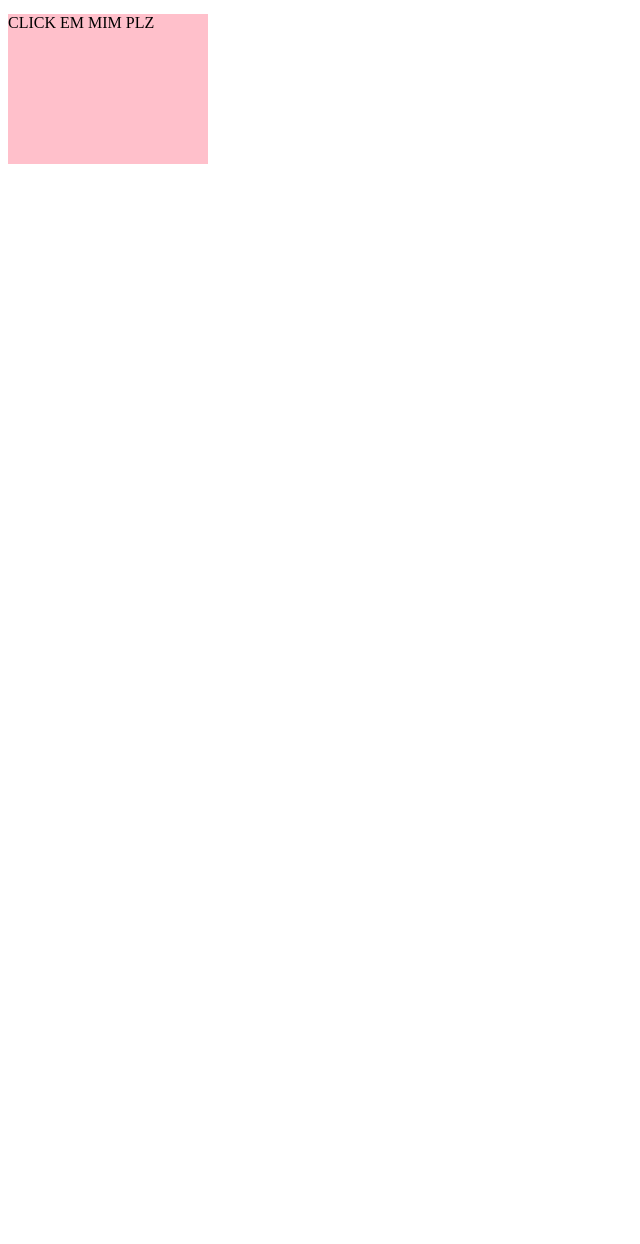
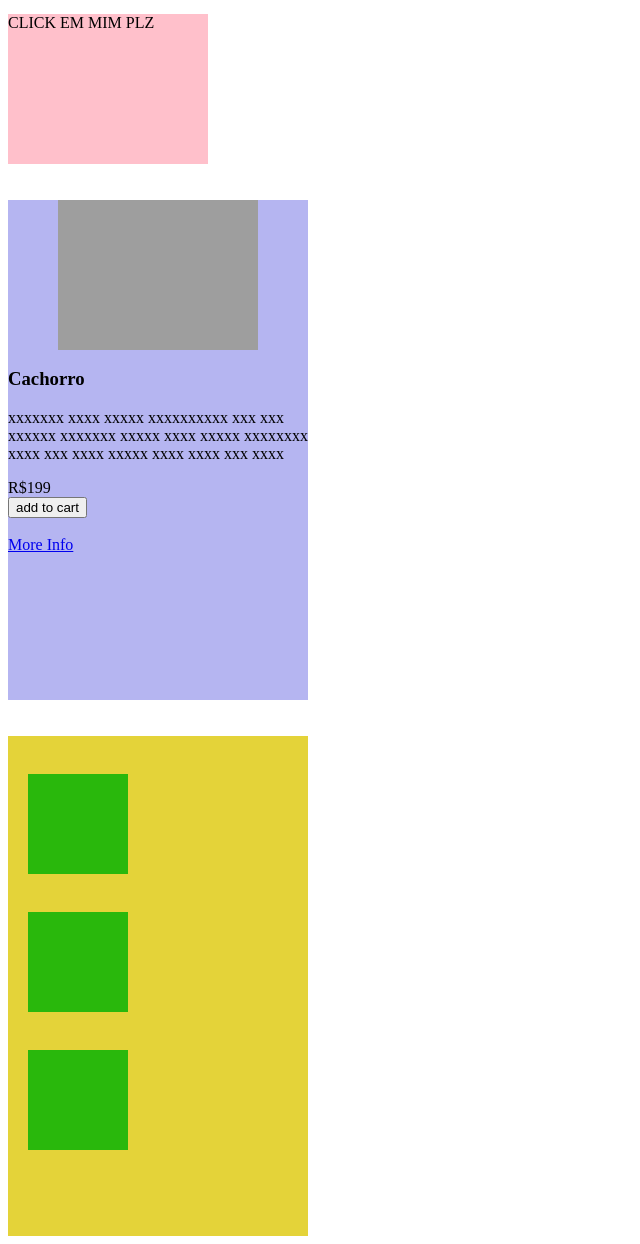
Before and after one commit to miguelzeph/Django_jquery_ajax_basic, a Django app: page /jquery/home/ in a window 1280 px wide. Shown: the part 1758-3002 px from the top of the page, without its empty margins (0-640 px from the left). Before the commit the page ends 1922 px from the top, so only its background shows below. Run offline with Django 3.2, Linux system fonts and the light colour scheme; grey boxes are pictures that could not be loaded.

Commit message:
Css atribute animation

```diff
--- a/project/jquery/static/css/style.css
+++ b/project/jquery/static/css/style.css
@@ -19,3 +19,17 @@
 .remove{
     float:right;
 }
+
+.more-info{
+    margin-top: 20px;
+    display: none;
+}
+
+.example{
+    position:relative;
+    left:20px;
+    width:100px;
+    height:100px;
+    margin-top:20px;
+    background-color:rgb(41, 184, 12);
+}
--- a/project/jquery/static/js/script.js
+++ b/project/jquery/static/js/script.js
@@ -1,4 +1,4 @@
-$(document).ready(function(){
+$(document).ready(function () {
     // By class  use "."
     $('.por_class').text('Por classes "."');
     // By ID use "#"
@@ -9,14 +9,14 @@ $(document).ready(function(){
     $('input[placeholder*=Password]').addClass('highlight');
 
     // CSS selector
-    var result = $('.animais .mamiferos') ;
+    var result = $('.animais .mamiferos');
     //console.log(result);
     // DOM selector (Faster)
     result = $('.animais').find('mamiferos');
     //console.log(result);
 
     // CSS selector
-    var result = $('.animais > .mamiferos') ;
+    var result = $('.animais > .mamiferos');
     //console.log(result.text());
     //console.log(result);
 
@@ -47,7 +47,7 @@ $(document).ready(function(){
     */
 
     // CLICK EVENT func toggle
-    $('#blue, #red').on('click',function(){
+    $('#blue, #red').on('click', function () {
 
         // toggleClass -> se não tem a classe ele ADD, se tiver ele Remove
         // uma espécie de light switch ... mas podemos fazer o msm com if else
@@ -57,7 +57,7 @@ $(document).ready(function(){
     });
 
 
-    $('.box').on('click','button.switch',function(){
+    $('.box').on('click', 'button.switch', function () {
         console.log($(this));
 
         $(this).parent().toggleClass('highlight');
@@ -65,7 +65,7 @@ $(document).ready(function(){
 
 
 
-    $(".box").on('click','button', function(){
+    $(".box").on('click', 'button', function () {
         var selected = $('#place option:selected');
         var value = selected.val();
         //var price = selected.attr('data-price');
@@ -77,29 +77,29 @@ $(document).ready(function(){
         console.log(price);
         console.log(selected.attr('data-price'));
 
-        $('#result').html(value+' '+price);
+        $('#result').html(value + ' ' + price);
     });
 
 
     // CHANGE
-    $(".box").on('change','select', function(){
+    $(".box").on('change', 'select', function () {
         var selected = $('#place2 option:selected');
         var value = selected.val();
         var price = selected.data('price');
 
-        $('#result2').html(value+' '+price);
+        $('#result2').html(value + ' ' + price);
     });
 
 
     // KEYBOARD EVENTS
     //keydown - Dispara quando você pressiona a tecla
     //keyup - dispara quando você solta a tecla
-    $('.box').on('keydown','input',function(){
-        $('#result3').html('Your name is: '+$(this).val());
+    $('.box').on('keydown', 'input', function () {
+        $('#result3').html('Your name is: ' + $(this).val());
     });
 
     // DOM - ADD ELEMENTS
-    $('#add-container').on('click','button',function(){
+    $('#add-container').on('click', 'button', function () {
         var value = $('#add-container input').val();
         //console.log(value);
 
@@ -118,7 +118,7 @@ $(document).ready(function(){
 
     //DOM - REMOVE ELEMENTS
     //$('#places-container .remove').on('click',function(){
-    $('#places-container').on('click','.remove',function(){
+    $('#places-container').on('click', '.remove', function () {
 
         //var parent = $(this).parent().remove();
         //console.log(parent);
@@ -127,17 +127,70 @@ $(document).ready(function(){
 
 
     //DOM - manipulate text
-    $('#escrita').on('click',function(){
+    $('#escrita').on('click', function () {
         //$('#escrita').text('kkkkkkkkkk');
         $('#escrita').html('\
         <h2>TCHARAM</h2>');
     });
 
     //DOM -  Create atribut in the tag
-    $('#escrita').on('click',function(){
-        $('#escrita').attr('new-atribute',12345);
+    $('#escrita').on('click', function () {
+        $('#escrita').attr('new-atribute', 12345);
 
     });
 
 
+    //ANIMATION - showing and hiding elements
+    $('.item-box').on('click', 'a.info-link', function () {
+
+        // Não muda você pra cima da tela
+        event.preventDefault();
+
+        //$(this).closest('.item-box').find('.more-info').toggle(1000);
+        // Com função no meio...
+        $(this).closest('.item-box').find('.more-info').toggle('slow', function () {
+            alert('finished');
         });
+
+    })
+
+
+    //ANIMATION - CSS attribute (opacity)
+    $('#example1').on('click', function () {
+        // Transparencia # DENTRO DO "{}" vai o CSS
+        $(this).animate({ opacity: 0.25 }, 500, function () {
+            alert('completed 1 !!!!!');
+        });
+
+    });
+
+
+    //ANIMATION - CSS attribute (move)
+    $('#example2').on('click', function () {
+        // pequeno
+        $(this).animate({
+            left: 200,
+            width: 40,
+        }, 500, function () {
+            alert('completed 2 !!!!!');
+        });
+
+    });
+
+
+    //ANIMATION - CSS attribute (move)
+    $('#example3').on('click', function () {
+        // pequeno
+        $(this).animate({
+            left: '+= 20',
+            width: '+=50',
+        }, 800, function () {
+            alert('completed 3 !!!!!');
+        });
+
+    });
+
+
+
+
+});
--- a/project/jquery/templates/home.html
+++ b/project/jquery/templates/home.html
@@ -176,6 +176,50 @@
 
 </div>
 
+<br>
+<br>
+
+
+<div class = 'box3' style = 'width:300px;height:500px;justify-content: center;background-color:rgb(181, 181, 241)'>
+
+
+    <div class = 'item-box' data-price = 199>
+        <img style = 'width:200px;display:block;margin-left: auto; margin-right: auto;'src ="https://i.ytimg.com/vi/MPV2METPeJU/maxresdefault.jpg">
+        <div class = 'class-title'><h3>Cachorro</h3></div>
+        <p>
+            xxxxxxx xxxx xxxxx xxxxxxxxxx xxx xxx xxxxxx xxxxxxx xxxxx
+            xxxx xxxxx xxxxxxxx xxxx xxx xxxx xxxxx xxxx xxxx xxx xxxx
+        </p>
+        <div class = 'class-price'>R$199</div>
+        <button> add to cart</button>
+
+        <br>
+        <br>
+
+        <a href = '#' class = 'info-link'>More Info</a>
+        <div class = 'more-info'>
+            <p> xxxxxxxxxxxxx xxx x xx xxxx xx xxx xx xxxxxxxxxx
+                xx xxx xxxxxxxx xxxxxx xxxxxx xxx xxxxxx xxxx xx
+            </p>
+        </div>
+    </div>
+
+</div>
+
+<br>
+<br>
+
+<div class = 'box3' style = 'width:300px;height:500px;justify-content: center;background-color:rgb(228, 211, 57)'>
+<br>
+<div id = 'example1' class = 'example'></div>
+<br>
+<div id = 'example2' class = 'example'></div>
+<br>
+<div id = 'example3' class = 'example'></div>
+
+
+</div>
+
 
 
 {%endblock%}
```
Lines whose indentation alone changed are shown as unchanged.
